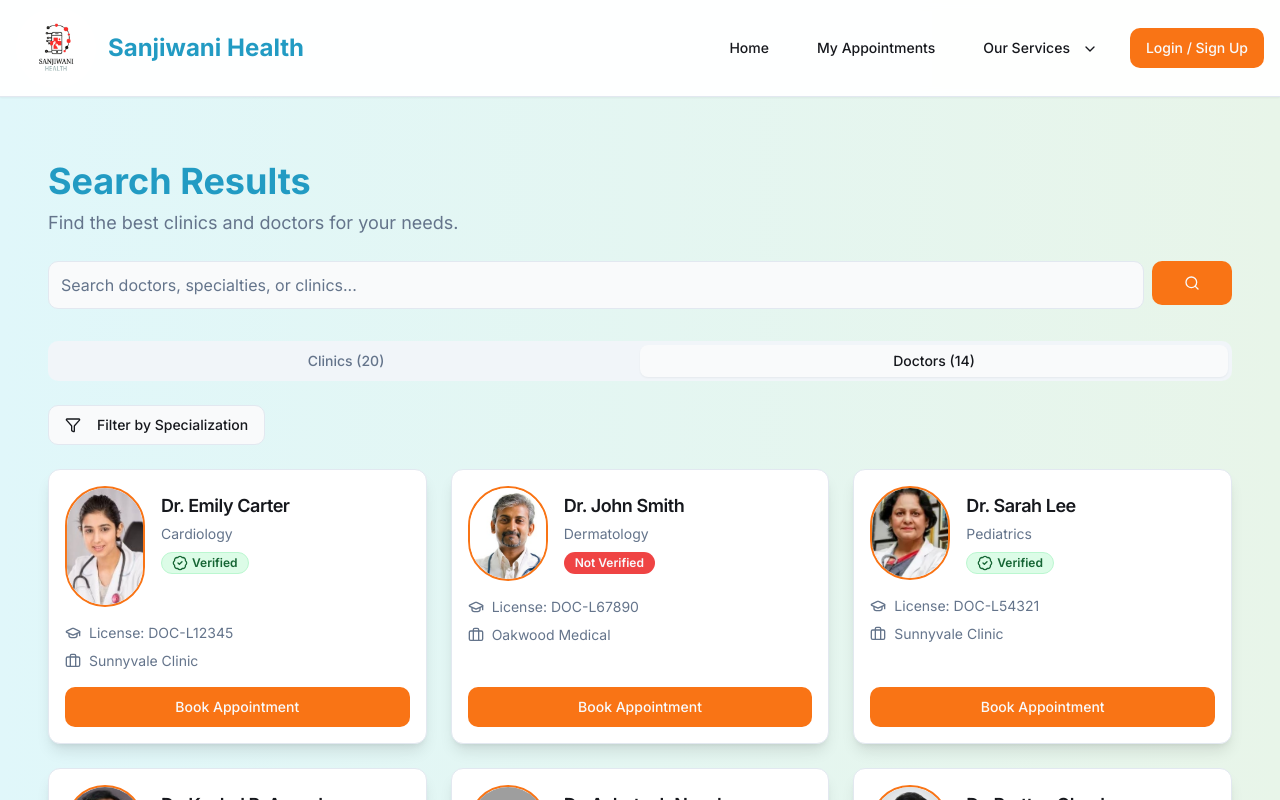
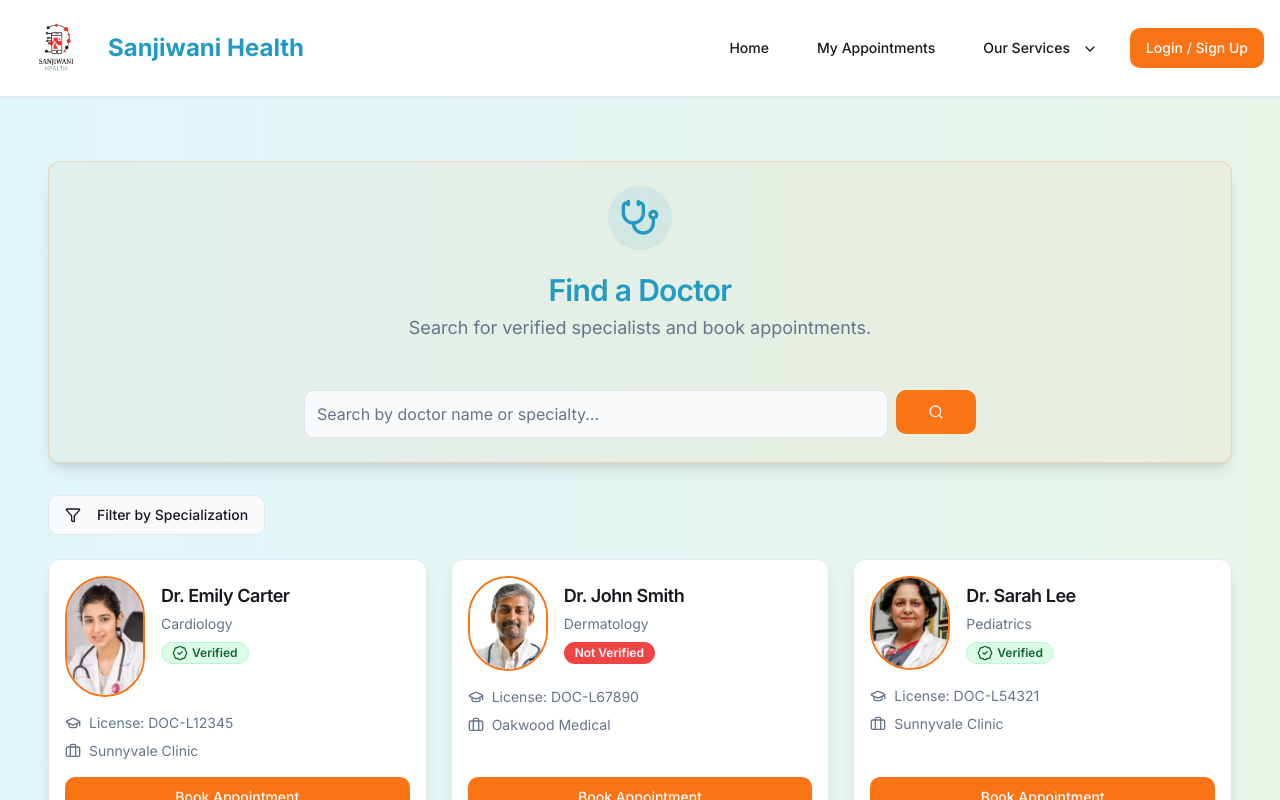
Before and after one commit to harshray23/sanjiwani, a Next.js app: page /search in a window 1280 px wide. Shown: the top 800 px of the page. Built offline with nearby package versions, Linux system fonts and the light colour scheme; grey boxes are pictures that could not be loaded.

Commit message:
make the clinics search single and not combined with the doctors

```diff
--- a/src/app/search/page.tsx
+++ b/src/app/search/page.tsx
@@ -6,12 +6,11 @@ import { useEffect, useState, Suspense, useMemo } from 'react';
 import { useSearchParams, useRouter } from 'next/navigation';
 import { searchClinicsAndDoctors, comprehensiveSpecialties } from '@/lib/data';
 import type { ClinicDetails, DoctorDetails } from '@/lib/types';
-import { ClinicCard } from '@/components/ClinicCard';
 import { DoctorCard } from '@/components/DoctorCard';
 import { Input } from '@/components/ui/input';
 import { Button } from '@/components/ui/button';
-import { Loader2, SearchIcon, Filter } from 'lucide-react';
-import { Tabs, TabsContent, TabsList, TabsTrigger } from "@/components/ui/tabs";
+import { Loader2, SearchIcon, Filter, Stethoscope } from 'lucide-react';
+import { Card, CardContent, CardDescription, CardHeader, CardTitle } from '@/components/ui/card';
 import Lottie from "lottie-react";
 import loadingAnimation from '@/assets/animations/Loading_Screen.json';
 import { DropdownMenu, DropdownMenuContent, DropdownMenuLabel, DropdownMenuRadioGroup, DropdownMenuRadioItem, DropdownMenuSeparator, DropdownMenuTrigger } from '@/components/ui/dropdown-menu';
@@ -22,16 +21,16 @@ function SearchResults() {
   const query = searchParams.get('query') || '';
 
   const [isLoading, setIsLoading] = useState(true);
-  const [results, setResults] = useState<{ clinics: ClinicDetails[]; doctors: DoctorDetails[] }>({ clinics: [], doctors: [] });
+  const [doctors, setDoctors] = useState<DoctorDetails[]>([]);
   const [searchQuery, setSearchQuery] = useState(query);
   const [activeDoctorSpecialty, setActiveDoctorSpecialty] = useState<string | null>(null);
-  const [activeClinicFilter, setActiveClinicFilter] = useState<string | null>(null);
 
   useEffect(() => {
     const fetchResults = async () => {
       setIsLoading(true);
+      // We still call the combined search but only use the doctors part
       const data = await searchClinicsAndDoctors(query);
-      setResults(data);
+      setDoctors(data.doctors);
       setIsLoading(false);
     };
     fetchResults();
@@ -42,31 +41,21 @@ function SearchResults() {
      router.push(`/search?query=${encodeURIComponent(searchQuery)}`);
   }
 
-  const filteredClinics = useMemo(() => {
-    if (!activeClinicFilter) {
-      return results.clinics;
-    }
-    if (activeClinicFilter === 'verified') {
-      return results.clinics.filter(clinic => clinic.verified);
-    }
-    return results.clinics;
-  }, [results.clinics, activeClinicFilter]);
-
   const filteredDoctors = useMemo(() => {
     if (!activeDoctorSpecialty) {
-      return results.doctors;
+      return doctors;
     }
-    return results.doctors.filter(doctor => doctor.specialization === activeDoctorSpecialty);
-  }, [results.doctors, activeDoctorSpecialty]);
+    return doctors.filter(doctor => doctor.specialization === activeDoctorSpecialty);
+  }, [doctors, activeDoctorSpecialty]);
 
   const doctorSpecialtyCounts = useMemo(() => {
     const counts: Record<string, number> = {};
-    const specialties = new Set(results.doctors.map(d => d.specialization));
+    const specialties = new Set(doctors.map(d => d.specialization));
     specialties.forEach(spec => {
-      counts[spec] = results.doctors.filter(d => d.specialization === spec).length;
+      counts[spec] = doctors.filter(d => d.specialization === spec).length;
     });
     return counts;
-  }, [results.doctors]);
+  }, [doctors]);
 
   const sortedSpecialties = useMemo(() => {
     return Object.keys(doctorSpecialtyCounts).sort((a,b) => a.localeCompare(b));
@@ -74,69 +63,35 @@ function SearchResults() {
 
   return (
     <div className="container mx-auto py-8">
-      <div className="mb-8">
-        <h1 className="text-3xl md:text-4xl font-bold font-headline mb-2 text-accent">Search Results</h1>
-        <p className="text-lg text-muted-foreground">Find the best clinics and doctors for your needs.</p>
-        <form onSubmit={handleSearch} className="mt-6 flex gap-2">
+       <Card className="mb-8 shadow-lg bg-primary/5 border-primary/20">
+        <CardHeader className="text-center">
+            <div className="mx-auto bg-accent/10 p-3 rounded-full w-fit mb-4">
+                <Stethoscope className="h-10 w-10 text-accent" />
+            </div>
+            <CardTitle className="text-3xl font-headline text-accent">Find a Doctor</CardTitle>
+            <CardDescription className="text-lg text-muted-foreground">Search for verified specialists and book appointments.</CardDescription>
+        </CardHeader>
+        <CardContent>
+            <form onSubmit={handleSearch} className="mt-6 flex gap-2 max-w-2xl mx-auto">
               <Input
                 value={searchQuery}
                 onChange={(e) => setSearchQuery(e.target.value)}
-            placeholder="Search doctors, specialties, or clinics..."
+                placeholder="Search by doctor name or specialty..."
                 className="h-12 text-base"
               />
               <Button type="submit" size="lg" disabled={isLoading}>
                 {isLoading ? <Loader2 className="animate-spin" /> : <SearchIcon />}
               </Button>
             </form>
-      </div>
+        </CardContent>
+       </Card>
 
       {isLoading ? (
         <div className="flex justify-center items-center h-64">
            <Lottie animationData={loadingAnimation} loop={true} className="w-48 h-48" />
         </div>
       ) : (
-        <Tabs defaultValue="doctors">
-          <TabsList className="grid w-full grid-cols-2">
-            <TabsTrigger value="clinics">Clinics ({filteredClinics.length})</TabsTrigger>
-            <TabsTrigger value="doctors">Doctors ({filteredDoctors.length})</TabsTrigger>
-          </TabsList>
-          <TabsContent value="clinics">
-            <div className="my-6">
-              <div className="flex items-center gap-4">
-                  <DropdownMenu>
-                      <DropdownMenuTrigger asChild>
-                          <Button variant="outline">
-                              <Filter className="mr-2 h-4 w-4"/>
-                              {activeClinicFilter ? 'Verified Clinics' : "Filter Clinics"}
-                          </Button>
-                      </DropdownMenuTrigger>
-                      <DropdownMenuContent className="w-64">
-                          <DropdownMenuLabel>Filter by Status</DropdownMenuLabel>
-                          <DropdownMenuSeparator />
-                          <DropdownMenuRadioGroup value={activeClinicFilter || "all"} onValueChange={(value) => setActiveClinicFilter(value === "all" ? null : value)}>
-                              <DropdownMenuRadioItem value="all">All ({results.clinics.length})</DropdownMenuRadioItem>
-                              <DropdownMenuRadioItem value="verified">
-                                  Verified ({results.clinics.filter(c => c.verified).length})
-                              </DropdownMenuRadioItem>
-                          </DropdownMenuRadioGroup>
-                      </DropdownMenuContent>
-                  </DropdownMenu>
-                  {activeClinicFilter && (
-                      <Button variant="ghost" onClick={() => setActiveClinicFilter(null)}>Clear Filter</Button>
-                  )}
-              </div>
-            </div>
-            {filteredClinics.length > 0 ? (
-              <div className="grid grid-cols-1 md:grid-cols-2 lg:grid-cols-3 gap-6 mt-6">
-                {filteredClinics.map(clinic => <ClinicCard key={clinic.id} clinic={clinic} />)}
-              </div>
-            ) : (
-              <p className="text-center py-12 text-muted-foreground">
-                No clinics found matching your criteria.
-              </p>
-            )}
-          </TabsContent>
-          <TabsContent value="doctors">
+        <div>
             <div className="my-6">
                 <div className="flex items-center gap-4">
                      <DropdownMenu>
@@ -150,7 +105,7 @@ function SearchResults() {
                             <DropdownMenuLabel>Filter by Specialization</DropdownMenuLabel>
                             <DropdownMenuSeparator />
                             <DropdownMenuRadioGroup value={activeDoctorSpecialty || "All"} onValueChange={(value) => setActiveDoctorSpecialty(value === "All" ? null : value)}>
-                                <DropdownMenuRadioItem value="All">All ({results.doctors.length})</DropdownMenuRadioItem>
+                                <DropdownMenuRadioItem value="All">All ({doctors.length})</DropdownMenuRadioItem>
                                 {sortedSpecialties.map(specialty => (
                                     doctorSpecialtyCounts[specialty] > 0 &&
                                     <DropdownMenuRadioItem key={specialty} value={specialty}>
@@ -177,8 +132,7 @@ function SearchResults() {
                 }
               </p>
             )}
-          </TabsContent>
-        </Tabs>
+          </div>
       )}
     </div>
   );
```
Lines whose indentation alone changed are shown as unchanged.
